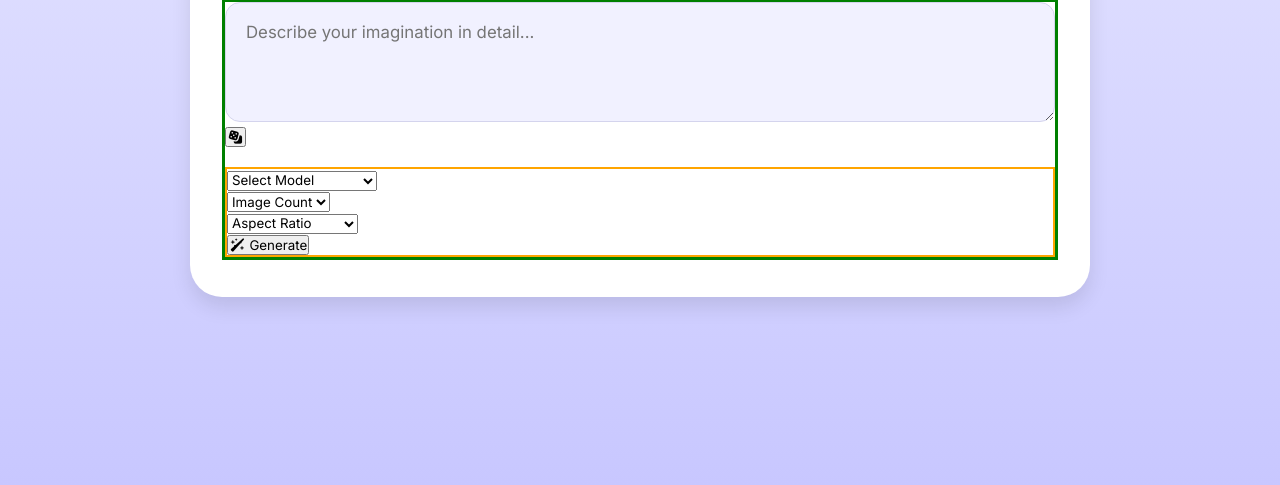
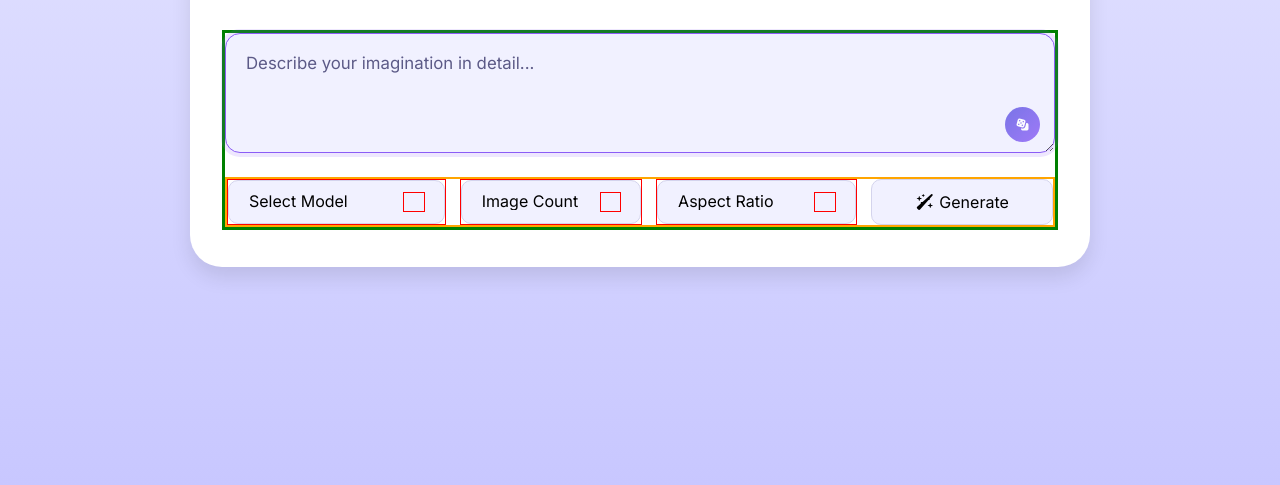
Before and after one commit to azatotarbayev/AI-Image-Generator, a plain HTML site: page index.html in a window 1280 px wide. Shown: the part 315-800 px from the top of the page. Drawn offline with Linux system fonts and the light colour scheme.

Commit message:
An icon doesn't pop up on select...Been workin' on that..

```diff
--- a/index.html
+++ b/index.html
@@ -6,6 +6,8 @@
         <title>AI Generator</title>
         <link rel="stylesheet" href="style/style.css">
         <link rel="stylesheet" href="https://cdnjs.cloudflare.com/ajax/libs/font-awesome/7.0.1/css/all.min.css">
+
+        <link rel="stylesheet" href="https://maxcdn.bootstrapcdn.com/font-awesome/4.4.0/css/font-awesome.min.css">
     </head>
 
     <body>
--- a/style/style.css
+++ b/style/style.css
@@ -111,6 +111,7 @@ header #logo
 {
     width: 100%;
     margin-bottom: 20px;
+    position: relative;
 }
 .prompt-container #prompt-input
 {
@@ -123,10 +124,81 @@ header #logo
     color: var(--color-text);
     background: var(--color-input);
     border: 1px solid var(--color-border);
+    resize: vertical;
+    transition: all 0.3s ease;
+}
+#prompt-input::placeholder
+{
+    color: var(--color-placeholder);
+}
+#prompt-input:focus
+{
     outline: none;
-    resize: vertical;
+    border-color: var(--color-accent);
+    box-shadow: 0 0 0 4px rgba(139,92,246,0.15);
+}
+#prompt-btn
+{
+    position: absolute;
+    bottom: 15px;
+    right: 15px;
+    height: 35px;
+    width: 35px;
+    background: var(--color-gradient);
+    border: none;
+    color: #fff;
+    font-size: 0.75rem;
+    border-radius: 50%;
+    opacity: 0.8;
+    transition: all 0.3s ease;
+}
+#prompt-btn:hover
+{
+    opacity: 1;
+    transform: translateY(-2px);
+    box-shadow: 0 0 6px rgba(0,0,0,0.1);
+    cursor: pointer;
 }
 .prompt-actions
 {
     border: 2px solid orange;
+    display: grid;
+    gap: 14px;
+    grid-template-columns: 1.2fr 1fr 1.1fr 1fr;
 }
+.prompt-actions .select-wrapper
+{
+    border: 1px solid red;
+    position: relative;
+}
+.prompt-actions .select-wrapper:after
+{
+    content: '\f078'; /*this ain't worked...i've no idea...*/
+    font-family: "Font Awesome 6 Free";
+    font-weight: 900;
+    position: absolute;
+    right: 20px;
+    top: 50%;
+    transform: translateY(-50%);
+    padding-left: 7px;
+    border: 1px solid red;
+    pointer-events: none; /*what ?*/
+    background: var(--color-input);
+    color: var(--color-placeholder);
+}
+.prompt-actions :where(.custom-select, .generate-btn)
+{
+    cursor: pointer;
+    padding: 12px 20px;
+    font-size: 1rem;
+    border-radius: 10px;
+    background: var(--color-input);
+    border: 1px solid var(--color-border);
+}
+.prompt-actions .custom-select
+{
+    width: 100%;
+    outline: none;
+    height: 100%;
+    appearance: none;
+}
```
